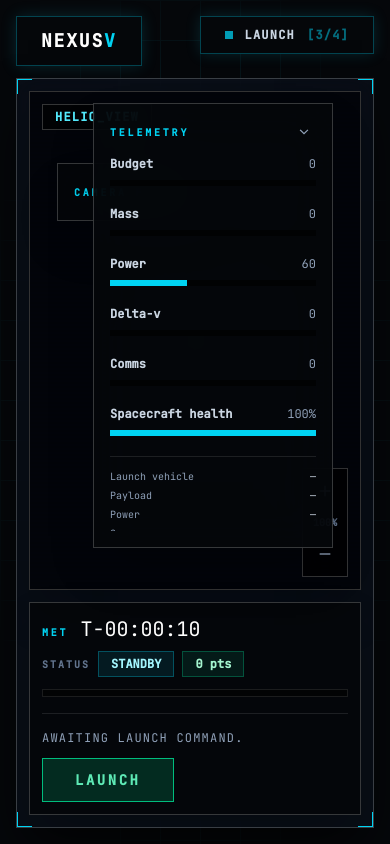
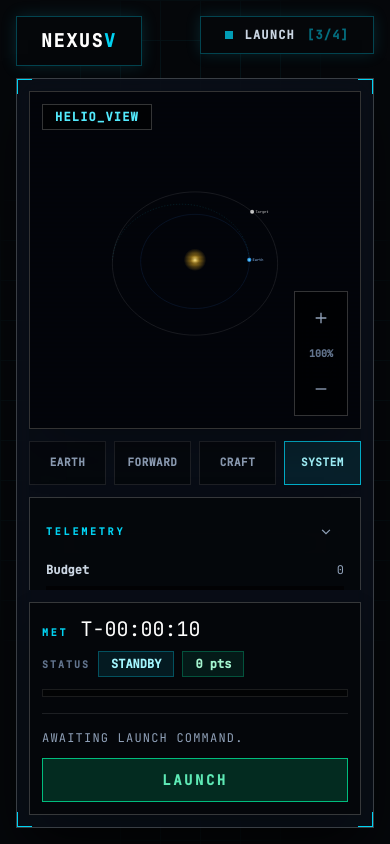
Before and after one commit to korkordesmond/NEXUS-V-NASA-SPACE-APP-CHALLENGE, a React (Vite) app in the folder nexus-v/: page /launch in a window 390 px wide. Built offline with nearby package versions, Linux system fonts and the light colour scheme.

Commit message:
mobile responsive -fix

```diff
--- a/nexus-v/src/pages/Launch.tsx
+++ b/nexus-v/src/pages/Launch.tsx
@@ -22,6 +22,13 @@ const eyebrow =
 
 type Feed = "earth" | "forward" | "craft" | "system";
 
+const FEED_OPTIONS: [Feed, string, string, string][] = [
+  ["earth", "Earth", "Earth", "Ground camera, tracks the launch"],
+  ["forward", "Forward", "Forward", "Cockpit view"],
+  ["craft", "Spacecraft", "Craft", "Your build, chase cam"],
+  ["system", "Solar System (3D)", "System", "Drag to orbit, scroll to zoom"],
+];
+
 /* ─────────── Orbital mechanics (pure, no React) ─────────── */
 const AU_KM = 149_597_870.7;
 const C_KMS = 299_792.458;
@@ -41,6 +48,23 @@ const SPACE_KM = 100;
 
 const clamp = (v: number, lo = 0, hi = 1) => Math.max(lo, Math.min(hi, v));
 const lerp = (a: number, b: number, t: number) => a + (b - a) * t;
+
+/* True from the lg breakpoint (1024px) up. Below it the floating, draggable
+   panels would cover the whole canvas, so the page stacks instead. */
+function useIsDesktop() {
+  const query = "(min-width: 1024px)";
+  const [matches, setMatches] = useState(
+    () => typeof window !== "undefined" && window.matchMedia(query).matches,
+  );
+  useEffect(() => {
+    const mq = window.matchMedia(query);
+    const onChange = () => setMatches(mq.matches);
+    onChange();
+    mq.addEventListener("change", onChange);
+    return () => mq.removeEventListener("change", onChange);
+  }, []);
+  return matches;
+}
 
 /* How long the team has to answer each debrief card, in ms. */
 const DEBRIEF_CARD_MS = 12_000;
@@ -497,6 +521,7 @@ function Draggable({
   onToggleCollapse,
   zIndex,
   onActivate,
+  docked = false,
 }: {
   children: React.ReactNode;
   title: string;
@@ -506,6 +531,8 @@ function Draggable({
   onToggleCollapse: () => void;
   zIndex: number;
   onActivate: () => void;
+  /** Phones/tablets: render in normal flow instead of floating over the canvas. */
+  docked?: boolean;
 }) {
   const elRef = useRef<HTMLDivElement>(null);
   const pos = useRef({ x: 0, y: 0 });
@@ -555,6 +582,12 @@ function Draggable({
     const parent = el?.parentElement;
     if (!el || !parent) return;
 
+    if (docked) {
+      el.style.transform = "";
+      el.style.removeProperty("--panel-max-h");
+      return;
+    }
+
     sizeBody();
     const L = limits();
     if (!L) return;
@@ -576,9 +609,10 @@ function Draggable({
     ro.observe(el);
     ro.observe(parent);
     return () => ro.disconnect();
-  }, []);
+  }, [docked]);
 
   const onHeaderDown = (e: React.PointerEvent<HTMLDivElement>) => {
+    if (docked) return;
     if (e.pointerType === "mouse" && e.button !== 0) return;
     if ((e.target as HTMLElement).closest("button")) return;
     drag.current = {
@@ -624,7 +658,11 @@ function Draggable({
       onBlur={onBlur}
       onPointerDown={onActivate}
       style={{ zIndex }}
-      className="absolute left-0 top-0 flex w-60 max-w-[calc(100%-1.5rem)] flex-col will-change-transform"
+      className={
+        docked
+          ? "relative flex w-full shrink-0 flex-col"
+          : "absolute left-0 top-0 flex w-60 max-w-[calc(100%-1.5rem)] flex-col will-change-transform"
+      }
     >
       <div
         className={`flex flex-col border p-4 shadow-2xl backdrop-blur-xl transition-colors duration-300 ${
@@ -634,9 +672,9 @@ function Draggable({
         }`}
       >
         <div
-          className={`flex shrink-0 touch-none select-none items-center justify-between transition-[margin] duration-300 ${
+          className={`flex shrink-0 ${docked ? "" : "touch-none"} select-none items-center justify-between transition-[margin] duration-300 ${
             isCollapsed ? "mb-0" : "mb-3"
-          } ${isDragging ? "cursor-grabbing" : "cursor-grab"}`}
+          } ${docked ? "" : isDragging ? "cursor-grabbing" : "cursor-grab"}`}
           onPointerDown={onHeaderDown}
           onPointerMove={onHeaderMove}
           onPointerUp={endDrag}
@@ -650,7 +688,7 @@ function Draggable({
             aria-label={isCollapsed ? `Expand ${title}` : `Minimize ${title}`}
             aria-expanded={!isCollapsed}
             onClick={onToggleCollapse}
-            className="grid size-6 cursor-pointer place-items-center text-slate-400 transition-colors hover:bg-white/10 hover:text-white focus:outline-none"
+            className="grid size-9 cursor-pointer place-items-center lg:size-6 text-slate-400 transition-colors hover:bg-white/10 hover:text-white focus:outline-none"
           >
             <svg
               viewBox="0 0 24 24"
@@ -671,7 +709,7 @@ function Draggable({
           className={`overflow-y-auto overscroll-contain [scrollbar-width:none] [-ms-overflow-style:none] [&::-webkit-scrollbar]:hidden transition-all duration-300 ${
             isCollapsed ? "opacity-0" : "opacity-100"
           }`}
-          style={{ maxHeight: isCollapsed ? 0 : "var(--panel-max-h, 60vh)" }}
+          style={{ maxHeight: isCollapsed ? 0 : docked ? "none" : "var(--panel-max-h, 60vh)" }}
         >
           {children}
         </div>
@@ -1278,7 +1316,7 @@ function LaunchButton({
       type="button"
       onClick={onLaunch}
       disabled={!ready}
-      className={`inline-flex h-11 items-center justify-center px-8 text-sm font-bold uppercase tracking-[0.18em] transition-all duration-200 ${
+      className={`inline-flex h-11 flex-1 items-center justify-center px-8 text-sm sm:flex-none font-bold uppercase tracking-[0.18em] transition-all duration-200 ${
         ready
           ? "border border-emerald-500 bg-emerald-500/20 text-emerald-300 hover:bg-emerald-500/30"
           : "border border-emerald-500/20 bg-transparent text-emerald-500/50 cursor-not-allowed"
@@ -1304,6 +1342,7 @@ type ScoreEntry = { title: string; choice: string; delta: number };
 export default function Launch() {
   const navigate = useNavigate();
   const { mission, update } = useMission();
+  const isDesktop = useIsDesktop();
 
   const [elapsed, setElapsed] = useState(0);
   const [countdown, setCountdown] = useState<number | null>(null);
@@ -1896,13 +1935,13 @@ export default function Launch() {
   const cardUrgent = cardMsLeft <= 3000;
 
   return (
-    <section className="relative flex h-full flex-col gap-3 overflow-hidden px-3 pb-3 pt-3 sm:px-6 sm:pb-4 sm:pt-4">
+    <section className="relative flex h-full flex-col gap-3 overflow-hidden px-3 pb-[max(0.75rem,env(safe-area-inset-bottom))] pt-3 sm:px-6 sm:pb-4 sm:pt-4">
       {/* Stage: canvas + floating panels share this positioned box */}
-      <div className="relative min-h-0 flex-1">
+      <div className="relative flex min-h-0 flex-1 flex-col gap-3 overflow-y-auto overscroll-contain [scrollbar-width:none] [&::-webkit-scrollbar]:hidden lg:block lg:overflow-visible">
       {/* ─────────── Center Canvas ─────────── */}
       <div
         ref={canvasRef}
-        className={`absolute inset-0 z-0 touch-none overflow-hidden border border-white/20 bg-black shadow-2xl ${
+        className={`relative z-0 h-[40dvh] min-h-[14rem] shrink-0 touch-none overflow-hidden border border-white/20 bg-black shadow-2xl lg:absolute lg:inset-0 lg:h-auto lg:min-h-0 ${
           isDraggingCamera.current ? "cursor-grabbing" : "cursor-crosshair"
         }`}
       >
@@ -2199,7 +2238,7 @@ export default function Launch() {
         <div className="absolute bottom-3 right-3 z-10 flex flex-col items-center gap-2 sm:bottom-6 sm:right-6 border border-white/20 bg-black/60 p-1.5 backdrop-blur-md">
           <button
             onClick={() => setZoom((z) => Math.min(5, z + 0.2))}
-            className="grid size-8 place-items-center text-slate-400 hover:bg-white/10 hover:text-white"
+            className="grid size-10 place-items-center text-slate-400 hover:bg-white/10 hover:text-white lg:size-8"
           >
             <svg viewBox="0 0 24 24" fill="none" stroke="currentColor" strokeWidth="2" className="size-4">
               <path d="M12 5v14M5 12h14" strokeLinecap="square" strokeLinejoin="miter" />
@@ -2210,7 +2249,7 @@ export default function Launch() {
           </div>
           <button
             onClick={() => setZoom((z) => Math.max(0.2, z - 0.2))}
-            className="grid size-8 place-items-center text-slate-400 hover:bg-white/10 hover:text-white"
+            className="grid size-10 place-items-center text-slate-400 hover:bg-white/10 hover:text-white lg:size-8"
           >
             <svg viewBox="0 0 24 24" fill="none" stroke="currentColor" strokeWidth="2" className="size-4">
               <path d="M5 12h14" strokeLinecap="square" strokeLinejoin="miter" />
@@ -2219,7 +2258,30 @@ export default function Launch() {
         </div>
       </div>
 
-      {/* ─────────── Camera Feeds panel ─────────── */}
+      {/* ─────────── Camera feed switcher (phones / tablets) ─────────── */}
+      {!isDesktop && (
+        <div role="group" aria-label="Camera feeds" className="grid shrink-0 grid-cols-4 gap-2">
+          {FEED_OPTIONS.map(([key, , short]) => (
+            <button
+              key={key}
+              type="button"
+              aria-pressed={activeFeed === key}
+              onClick={() => setActiveFeed(key)}
+              className={`h-11 min-w-0 truncate border px-1 text-[11px] font-bold uppercase tracking-wider transition ${
+                activeFeed === key
+                  ? "border-cyan-400/80 bg-cyan-400/10 text-cyan-200"
+                  : "border-white/10 bg-black/40 text-slate-400 active:bg-white/10"
+              }`}
+              style={{ fontFamily: MONO }}
+            >
+              {short}
+            </button>
+          ))}
+        </div>
+      )}
+
+      {/* ─────────── Camera Feeds panel (desktop) ─────────── */}
+      {isDesktop && (
       <Draggable
         title="Camera Feeds"
         anchor="left"
@@ -2230,14 +2292,7 @@ export default function Launch() {
         onActivate={() => setActivePanel("camera")}
       >
         <div className="flex flex-col gap-2 pb-2 select-none">
-          {(
-            [
-              ["earth", "Earth", "Ground camera, tracks the launch"],
-              ["forward", "Forward", "Cockpit view"],
-              ["craft", "Spacecraft", "Your build, chase cam"],
-              ["system", "Solar System (3D)", "Drag to orbit, scroll to zoom"],
-            ] as [Feed, string, string][]
-          ).map(([key, name, sub]) => (
+          {FEED_OPTIONS.map(([key, name, , sub]) => (
             <button
               key={key}
               onClick={() => setActiveFeed(key)}
@@ -2266,10 +2321,12 @@ export default function Launch() {
           ))}
         </div>
       </Draggable>
+      )}
 
       {/* ─────────── Telemetry panel ─────────── */}
       <Draggable
         title="Telemetry"
+        docked={!isDesktop}
         anchor="right"
         offset={{ x: 16, y: 16 }}
         isCollapsed={isResourceCollapsed}
@@ -2374,7 +2431,7 @@ export default function Launch() {
       {/* ─────────── Bottom panel ─────────── */}
       </div>
 
-      <div className="relative z-20 flex max-h-[46dvh] shrink-0 flex-col overflow-y-auto border border-white/20 bg-[#05070a]/95 p-3 shadow-2xl sm:p-4">
+      <div className="relative z-20 flex max-h-[38dvh] shrink-0 flex-col sm:max-h-[46dvh] overflow-y-auto border border-white/20 bg-[#05070a]/95 p-3 shadow-2xl sm:p-4">
         <div className="flex flex-wrap items-center justify-between gap-2 pb-3">
           <div className="flex items-baseline gap-3">
             <span className={eyebrow} style={{ fontFamily: MONO }}>
@@ -2433,11 +2490,11 @@ export default function Launch() {
             {quickStrip.map(([k, v]) => (
               <div
                 key={k}
-                className="flex items-center justify-between gap-2 text-[10px] text-slate-400"
+                className="flex min-w-0 items-center justify-between gap-2 text-[10px] text-slate-400"
                 style={{ fontFamily: MONO }}
               >
                 <span>{k}</span>
-                <span className="tabular-nums text-slate-200" style={{ fontFamily: MONO }}>
+                <span className="truncate tabular-nums text-slate-200" style={{ fontFamily: MONO }}>
                   {v}
                 </span>
               </div>
@@ -2466,11 +2523,11 @@ export default function Launch() {
                             : "SIMULATION RUNNING..."}
           </p>
 
-          <div className="flex flex-wrap items-center gap-3">
+          <div className="flex w-full flex-wrap items-center gap-3 sm:w-auto">
             {isLaunched && !isDone && !fuelEmpty && !failure && !activeEvent && (
               <button
                 onClick={() => setIsPaused((p) => !p)}
-                className="inline-flex h-11 items-center gap-2 border border-white/20 bg-black/40 px-6 text-sm font-bold uppercase tracking-widest text-white transition hover:bg-white/10"
+                className="inline-flex h-11 flex-1 items-center justify-center gap-2 border border-white/20 bg-black/40 px-6 sm:flex-none text-sm font-bold uppercase tracking-widest text-white transition hover:bg-white/10"
                 style={{ fontFamily: MONO }}
               >
                 {isPaused ? "Resume" : "Pause"}
```
Also changed, not shown: nexus-v/src/pages/Build.tsx (+41 -19 lines), nexus-v/src/pages/Feedback.tsx (+9 -9 lines), nexus-v/src/pages/Landing.tsx (+18 -13 lines).
